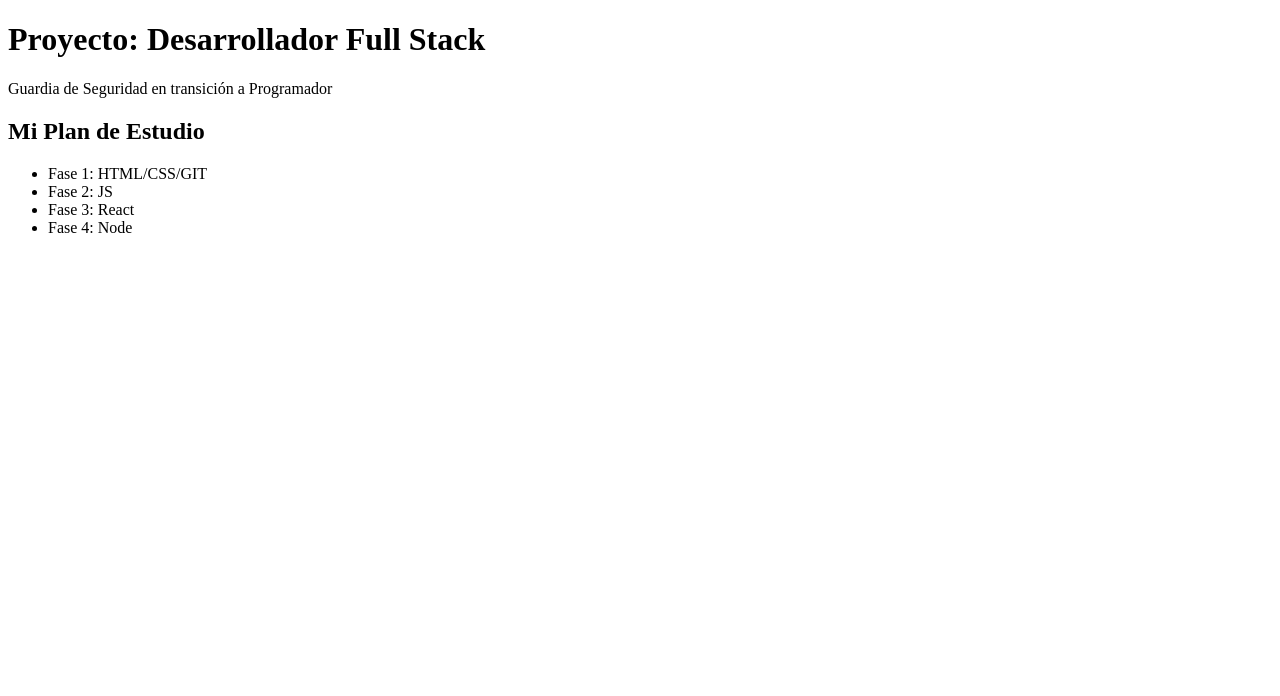
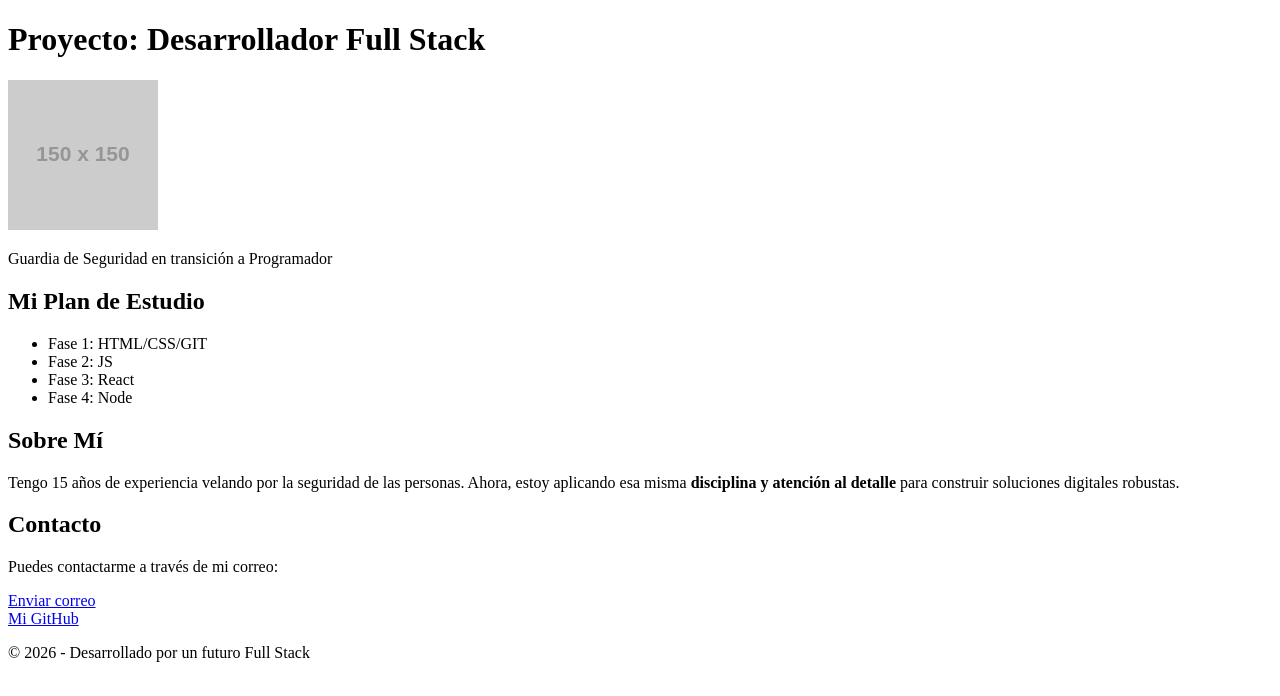
Before and after one commit to andresalarconparradev-a11y/estudio-fase-1, a plain HTML site: page index.html in a window 1280 px wide. Drawn offline with Linux system fonts and the light colour scheme.

Commit message:
Agregada sección sobre mí, contacto y placeholder de imagen

```diff
--- a/index.html
+++ b/index.html
@@ -9,6 +9,7 @@
 
     <header>
         <h1>Proyecto: Desarrollador Full Stack</h1>
+        <img src="https://via.placeholder.com/150" alt="Foto de perfil de un futuro desarrollador">
         <p>Guardia de Seguridad en transición a Programador</p>
     </header>
 
@@ -21,5 +22,20 @@
             <li>Fase 4: Node</li>
         </ul>
     </section>
+
+    <section id="Sobre mi">
+        <h2>Sobre Mí</h2>
+        <p>Tengo 15 años de experiencia velando por la seguridad de las personas. Ahora, estoy aplicando esa misma <strong>disciplina y atención al detalle</strong> para construir soluciones digitales robustas.</p>
+    </section>
+    <section id="Contacto">
+        <h2>Contacto</h2>
+        <p>Puedes contactarme a través de mi correo:</p>
+        <a href="mailto:andres.alarcon.parra.dev@gmail.com">Enviar correo</a>
+        <br> <a href="https://github.com/andresalarconparradev-a11y" target="_blank">Mi GitHub</a>
+    </section>
+
+    <footer>
+        <p>&copy; 2026 - Desarrollado por un futuro Full Stack</p>
+    </footer>
 </body>
 </html>
```
